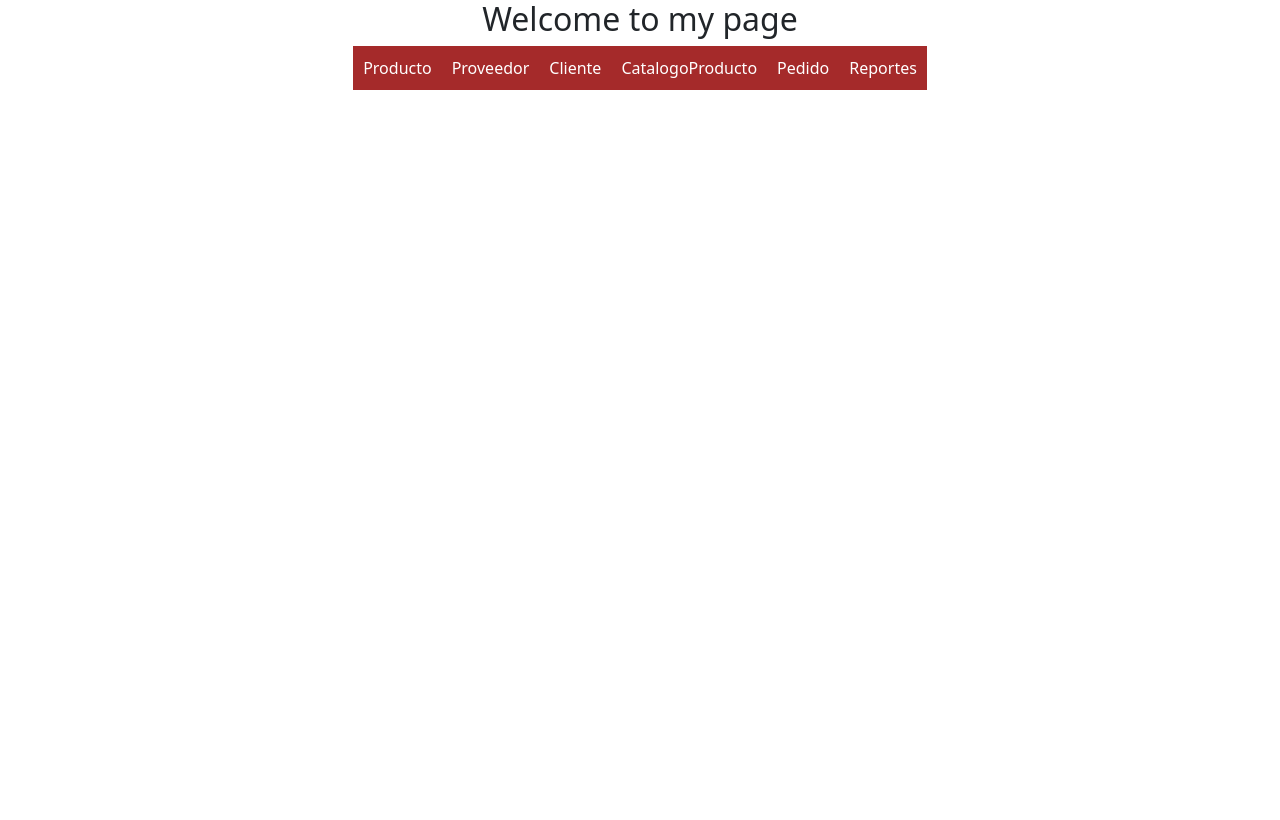
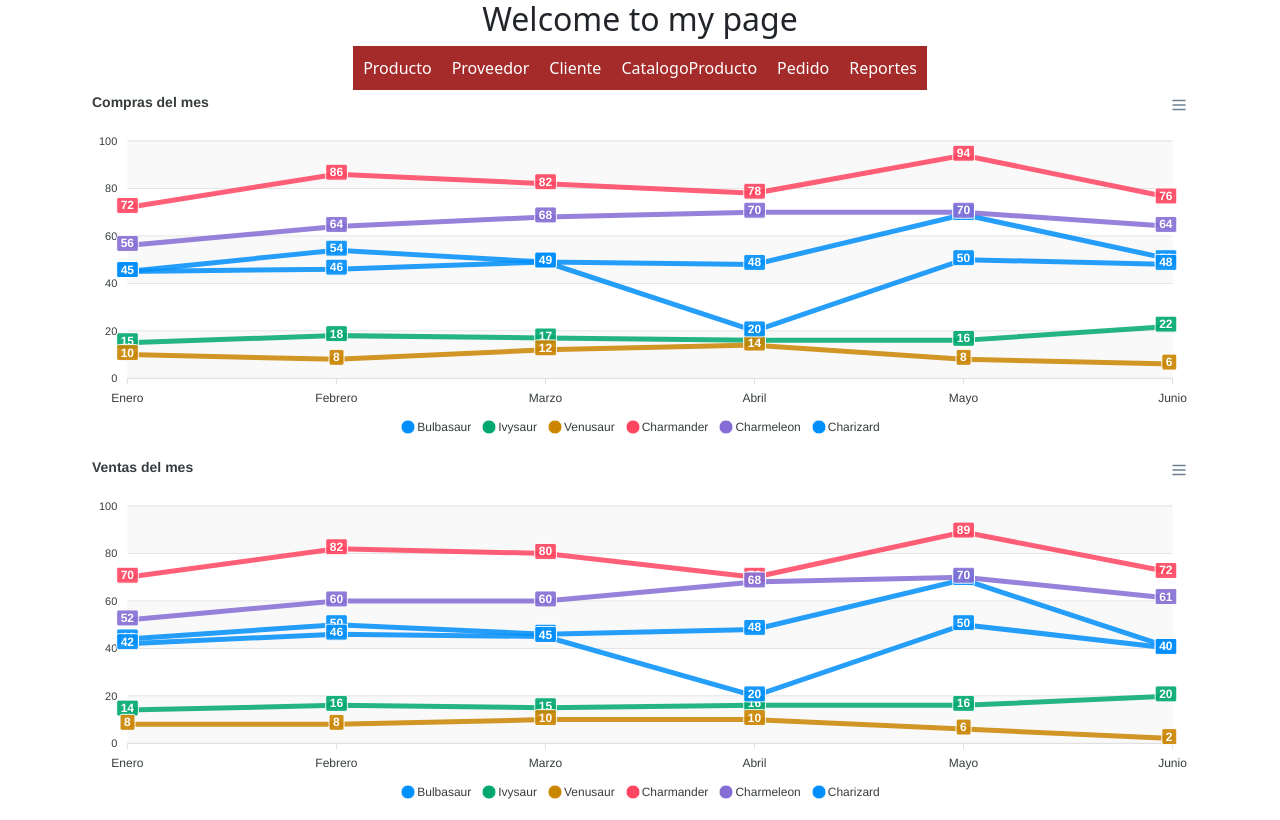
Before and after one commit to krabdoble/tp_final_grupo2_uade2024, a React (Create React App) app: page /reportes in a window 1280 px wide. Built offline with nearby package versions, Linux system fonts and the light colour scheme.

Commit message:
tercer commit

```diff
--- a/package.json
+++ b/package.json
@@ -11,7 +11,7 @@
     "react": "^18.3.1",
     "react-dom": "^18.3.1",
     "react-router-dom": "^6.23.1",
-    "react-scripts": "5.0.1",
+    "react-scripts": "^5.0.1",
     "web-vitals": "^2.1.4"
   },
   "scripts": {
--- a/src/App.js
+++ b/src/App.js
@@ -10,6 +10,7 @@ import FormProveedor from "./componentes/FormProveedor";
 import FormCliente from "./componentes/FormCliente";
 import CatalogoProducto from "./componentes/CatalogoProducto";
 import Pedido from "./componentes/Pedido";
+import Reportes from "./componentes/Reportes";
 
 function App() {
 
@@ -43,6 +44,10 @@ function App() {
             path="/pedido"
             element={<Pedido></Pedido>}
           ></Route>
+          <Route
+            path="/reportes"
+            element={<Reportes></Reportes>}
+          ></Route>
         </Routes>
       </BrowserRouter>
     </div>
--- /dev/null
+++ b/src/componentes/NuevoGrafico.js
@@ -0,0 +1,83 @@
+import React from "react";
+import ReactApexChart from "react-apexcharts";
+
+
+class NuevoGrafico extends React.Component {
+    constructor(props) {
+      super(props);
+
+      this.state = {
+
+        series: [{
+            name: "Bulbasaur",
+            data: [44, 50, 46, 48, 69, 40]
+
+        },
+        {name: "Ivysaur",
+        data: [14, 16, 15, 16, 16, 20]
+        },
+        {name: "Venusaur",
+          data: [8, 8, 10, 10, 6, 2]
+        },
+        {name: "Charmander",
+            data: [70, 82, 80, 70, 89, 72]
+        },
+        {name: "Charmeleon",
+            data: [52, 60, 60, 68, 70, 61]
+          },
+        {name: "Charizard",
+          data: [42, 46, 45, 20, 50, 40]
+        },
+        ],
+        options: {
+          chart: {
+            height: 350,
+            type: 'line',
+            zoom: {
+              enabled: false
+            }
+          },
+          dataLabels: {
+            enabled: true
+          },
+          stroke: {
+            curve: 'straight'
+          },
+          title: {
+            text: 'Ventas del mes',
+            align: 'left'
+          },
+          grid: {
+            row: {
+              colors: ['#f3f3f3', 'transparent'], // takes an array which will be repeated on columns
+              opacity: 0.5
+            },
+          },
+          xaxis: {
+            categories: ['Enero', 'Febrero', 'Marzo', 'Abril', 'Mayo', 'Junio'],
+          }
+
+        },
+
+
+      };
+    }
+
+
+
+
+    render() {
+      return (
+        <div>
+          <div id="chart">
+            <ReactApexChart options={this.state.options} series={this.state.series} type="line" height={350} />
+          </div>
+          <div id="html-dist"></div>
+        </div>
+      );
+    }
+  }
+
+
+
+  export default NuevoGrafico
--- /dev/null
+++ b/src/componentes/Reportes.js
@@ -0,0 +1,86 @@
+import React from "react";
+import ReactApexChart from "react-apexcharts";
+import NuevoGrafico from "./NuevoGrafico";
+
+
+class Reportes extends React.Component {
+    constructor(props) {
+      super(props);
+
+      this.state = {
+
+        series: [{
+            name: "Bulbasaur",
+            data: [45, 54, 49, 48, 69, 50]
+        },
+        {name: "Ivysaur",
+        data: [15, 18, 17, 16, 16, 22]
+        },
+        {name: "Venusaur",
+          data: [10, 8, 12, 14, 8, 6]
+        },
+        {name: "Charmander",
+            data: [72, 86, 82, 78, 94, 76]
+        },
+        {name: "Charmeleon",
+          data: [56, 64, 68, 70, 70, 64]
+        },
+        {name: "Charizard",
+        data: [45, 46, 49, 20, 50, 48]
+        },
+        ],
+        options: {
+          chart: {
+            height: 350,
+            type: 'line',
+            zoom: {
+              enabled: false
+            }
+          },
+          dataLabels: {
+            enabled: true
+          },
+          stroke: {
+            curve: 'straight'
+          },
+          title: {
+            text: 'Compras del mes',
+            align: 'left'
+          },
+          grid: {
+            row: {
+              colors: ['#f3f3f3', 'transparent'], // takes an array which will be repeated on columns
+              opacity: 0.5
+            },
+          },
+          xaxis: {
+            categories: ['Enero', 'Febrero', 'Marzo', 'Abril', 'Mayo', 'Junio'],
+          }
+
+        },
+
+
+      };
+    }
+
+
+
+
+    render() {
+      return (
+        <div>
+          <div id="chart">
+            <ReactApexChart options={this.state.options} series={this.state.series} type="line" height={350} />
+          </div>
+          <div id="chart">
+            <NuevoGrafico></NuevoGrafico>
+          </div>
+          <div id="html-dist"></div>
+        </div>
+      );
+    }
+  }
+
+
+
+  export default Reportes
```
Also changed, not shown: 1 other file (tests, documents, lock files or other folders).
